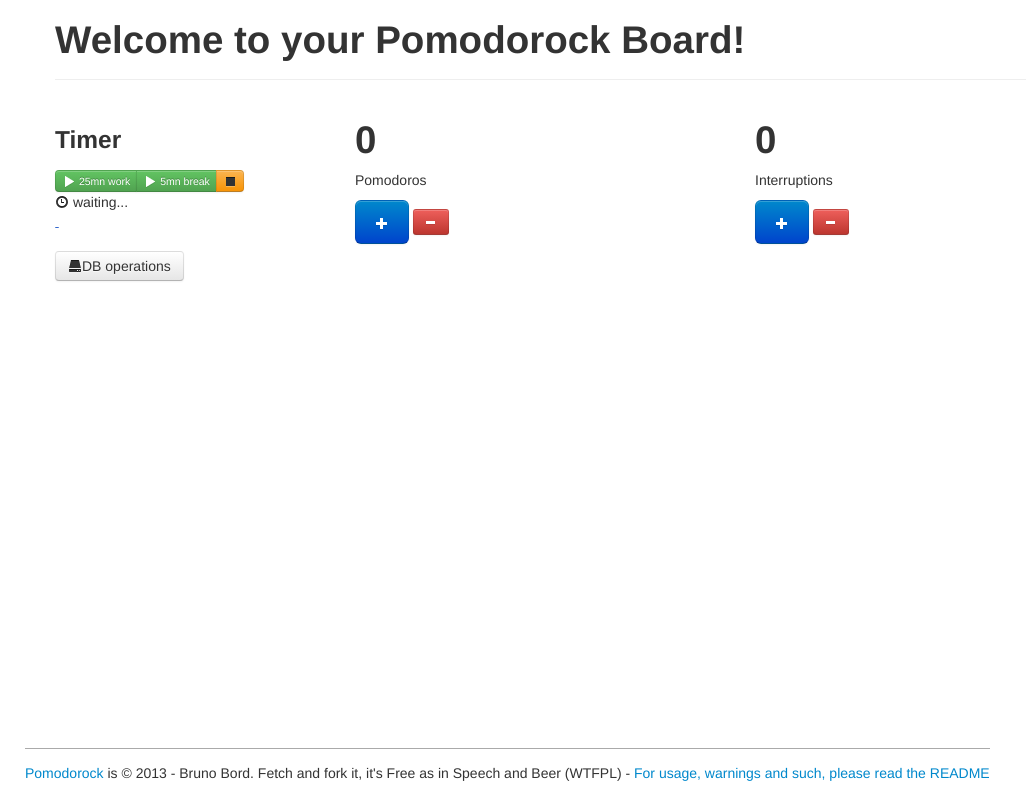
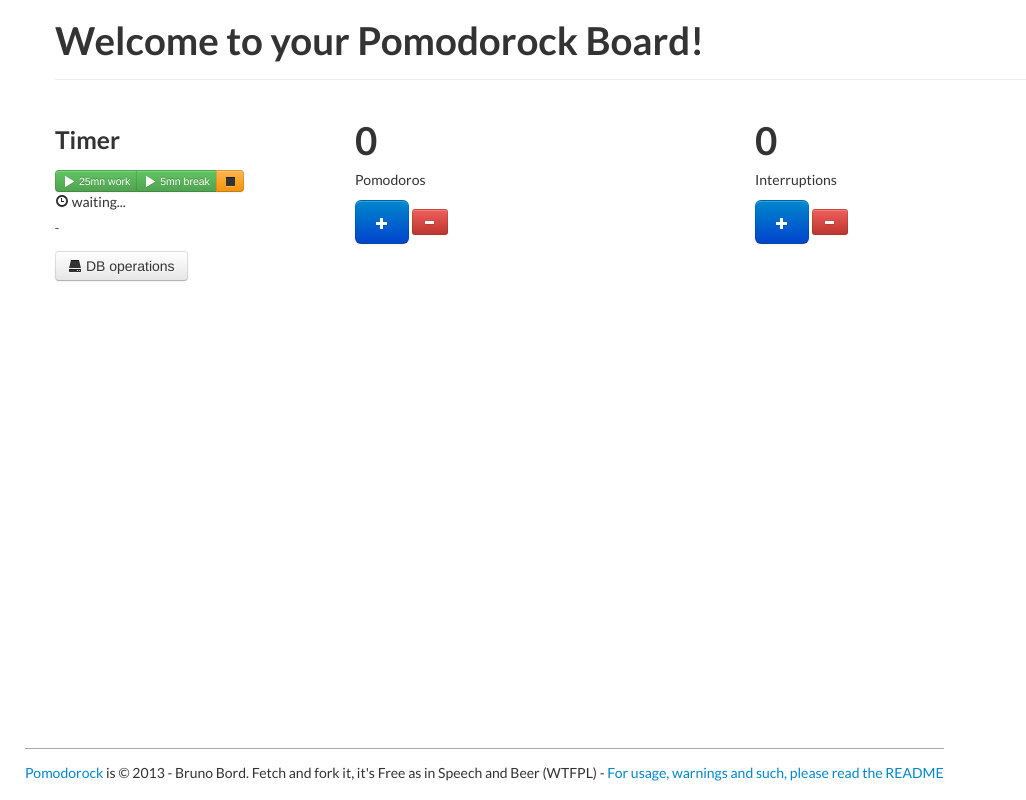
Before and after one commit to brunobord/pomodorock, a plain HTML site: page index.html in a window 1280 px wide. Shown: the whole page, without its empty margins (0-1026 px from the left). Drawn offline with Linux system fonts and the light colour scheme.

Commit message:
a bit of design: using nice webfont and spacing icons and text of buttons

```diff
--- a/index.html
+++ b/index.html
@@ -6,6 +6,10 @@
 <link href="./static/css/bootstrap.min.css" rel="stylesheet" media="screen">
 <link href="./static/css/bootstrap-responsive.min.css" rel="stylesheet" media="screen">
 <style>
+@import url(http://fonts.googleapis.com/css?family=Lato:400,700,400italic,700italic);
+	body {
+		font-family: "Lato","Helvetica Neue",Helvetica,Arial,sans-serif;
+	}
 	.container {
 		min-height: 100%;
 	}
@@ -68,7 +72,7 @@
 
 		<section class="row">
 			<div class="span12">
-				<button class="btn" id="db-operations"><i class="icon-hdd"></i>DB operations</button>
+				<button class="btn" id="db-operations"><i class="icon-hdd"></i> DB operations</button>
 			</div>
 		</section>
 
@@ -86,7 +90,7 @@
 				<p class="alert alert-error on-backup hide">Keep it <strong>INTACT</strong>, or you'll be in <strong>TROUBLE</strong>.</p>
 				<p class="alert alert-info on-restore hide">Paste your previous backup here and click on "Restore Me"</p>
 				<textarea name="dbcontent" id="dbcontent" rows="10" class="hide span9"></textarea>
-				<p><button id="restore" class="btn btn-danger on-restore hide"><i class="icon-download-alt icon-white"></i>Restore Me</button></p>
+				<p><button id="restore" class="btn btn-danger on-restore hide"><i class="icon-download-alt icon-white"></i> Restore Me</button></p>
 			</div>
 		</section>
 
```
